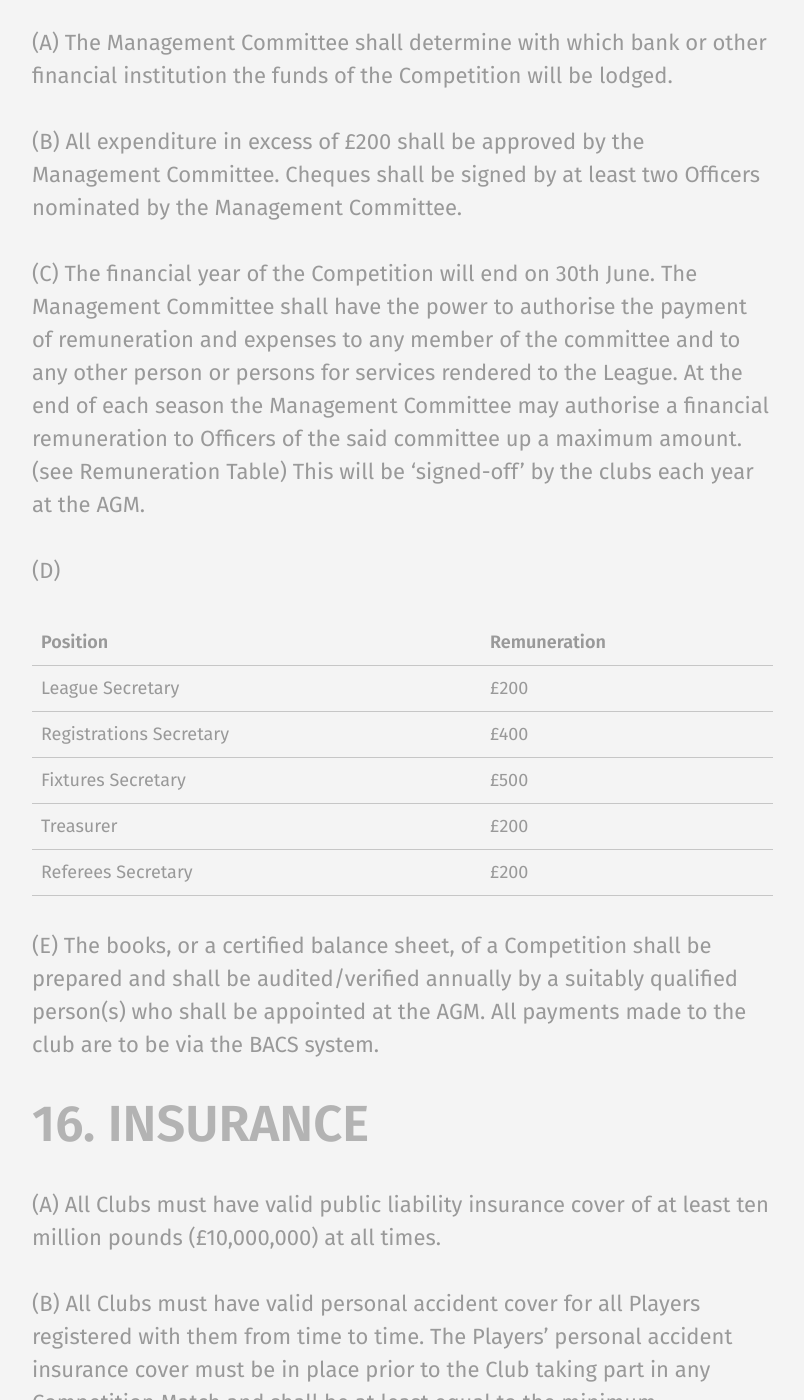
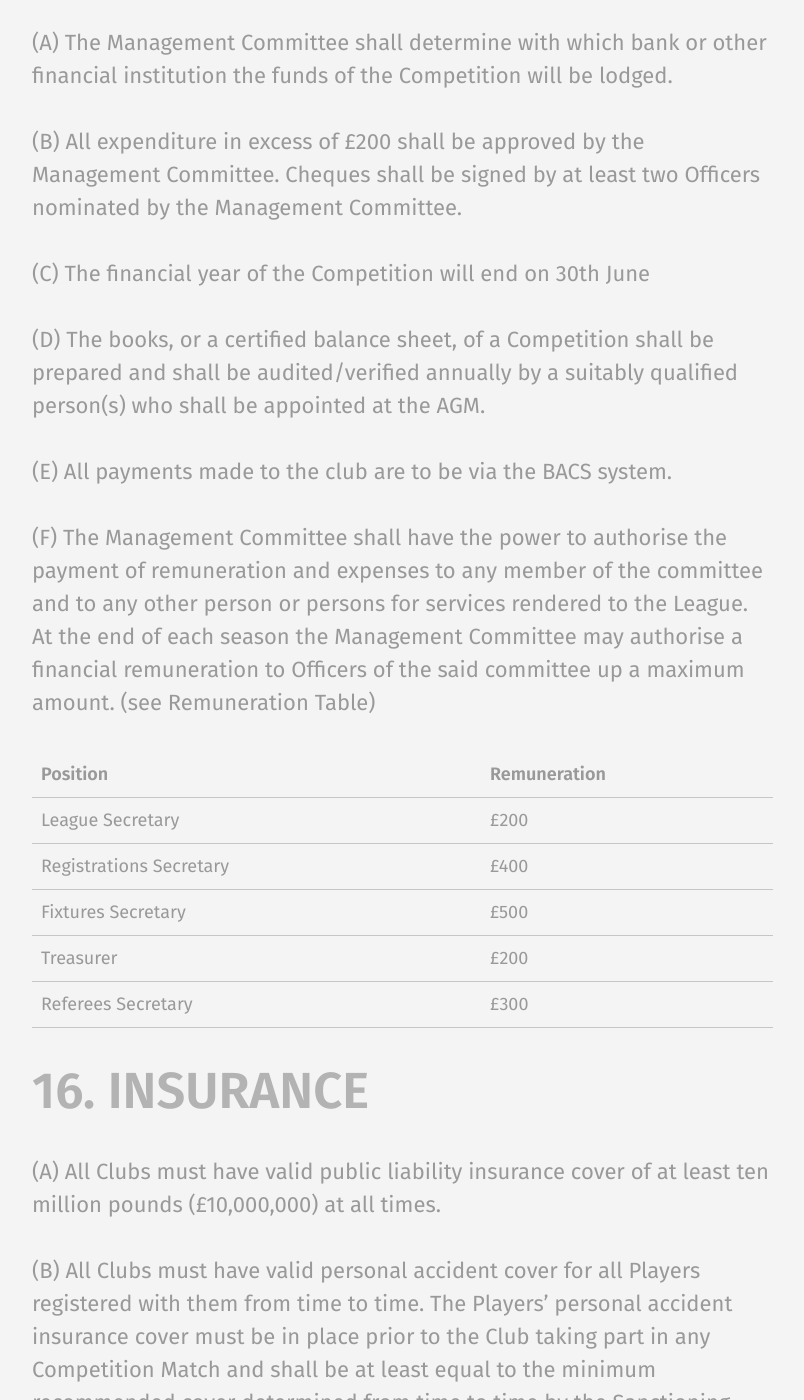
Before and after one commit to rotherleague/Rother, a Jekyll site: the page built from rules.md, in a window 1280 px wide and 1400 px high, scrolled down 22112 px. Shown: the whole window, without its empty margins (56-860 px from the left). Built offline with Jekyll 4.4.1, drawn with Linux system fonts in a browser that asks for light colours; part of the change alters nothing that is shown.

Commit message:
Update 15.md

```diff
--- a/_includes/rules/15.md
+++ b/_includes/rules/15.md
@@ -4,10 +4,14 @@
 
 (B)	All expenditure in excess of £200 shall be approved by the Management Committee. Cheques shall be signed by at least two Officers nominated by the Management Committee.
 
-(C)	The financial year of the Competition will end on 30th June.
-The Management Committee shall have the power to authorise the payment of remuneration and expenses to any member of the committee and to any other person or persons for services rendered to the League. At the end of each season the Management Committee may authorise a financial remuneration to Officers of the said committee up a maximum amount. (see Remuneration Table) This will be ‘signed-off’ by the clubs each year at the AGM.
+(C)	The financial year of the Competition will end on 30th June
 
-(D)
+(D)	The books, or a certified balance sheet, of a Competition shall be prepared and shall be audited/verified annually by a suitably qualified person(s) who shall be appointed at the AGM.
+
+(E)	All payments made to the club are to be via the BACS system.
+
+(F)	The Management Committee shall have the power to authorise the payment of remuneration and expenses to any member of the committee and to any other person or persons for services rendered to the League. At the end of each season the Management Committee may authorise a financial remuneration to Officers of the said committee up a maximum amount. (see Remuneration Table)
+
 
 | Position	                  | Remuneration               |
 | :-------------------------	| :------------------------- |
@@ -15,7 +19,4 @@ The Management Committee shall have the power to authorise the payment of remune
 | Registrations Secretary 	  | £400                       |
 | Fixtures Secretary	        | £500                       |
 | Treasurer	                  | £200                       |
-| Referees Secretary	        | £200                       |
-
-(E)	The books, or a certified balance sheet, of a Competition shall be prepared and shall be audited/verified annually by a suitably qualified person(s) who shall be appointed at the AGM.
-All payments made to the club are to be via the BACS system.
+| Referees Secretary	        | £300                       |
```
